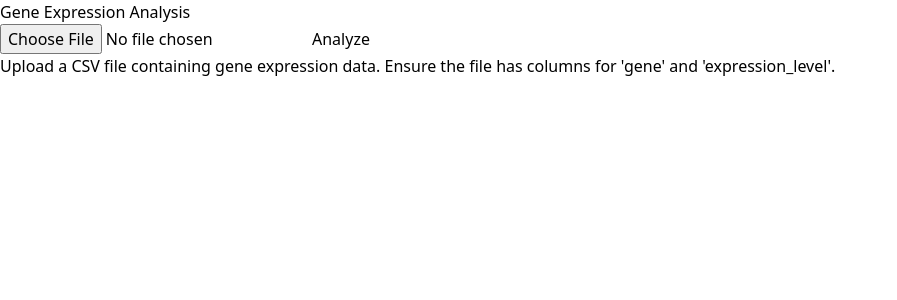
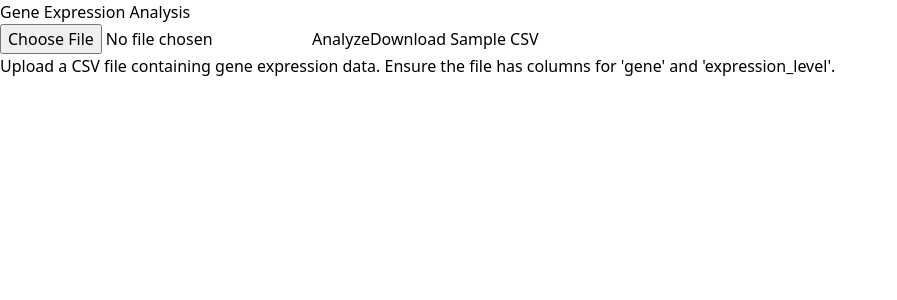
Before and after one commit to kamwro/gene-expression-in-rna-seq, a React app in the folder frontend/: page / in a window 1280 px wide. Shown: the top 300 px of the page, without its empty margins (0-897 px from the left). Built offline with nearby package versions, Linux system fonts and the light colour scheme; the HTML template or start-up script is replaced by a standard one.

Commit message:
feat: download sample csv

```diff
--- a/frontend/src/components/GeneExpressionForm.tsx
+++ b/frontend/src/components/GeneExpressionForm.tsx
@@ -1,7 +1,7 @@
 import React, { useState } from 'react';
 import '../index.css';
 import type { GeneExpressionFormProps } from '../utils/types';
-import { csvToJson } from '../utils/csvToJson';
+import { csvToJson, generateSampleCsv } from '../utils';
 
 const GeneExpressionForm: React.FC<GeneExpressionFormProps> = ({
   onSubmit,
@@ -43,13 +43,24 @@
   return (
     <form onSubmit={handleSubmit}>
       <input type="file" accept=".csv" onChange={handleFileChange} />
-      <button type="submit" className="mt-2 px-4 py-2 bg-blue-500 text-white">
+
+      <button type="submit" className="mr-10 mt-2 px-4 py-2 bg-blue-500 text-white">
         {isSubmitting ? 'Submitting...' : 'Analyze'}
       </button>
+
+      <button
+        type="button"
+        onClick={generateSampleCsv}
+        className="mt-2 px-5 py-2 bg-blue-600 text-white"
+      >
+        Download Sample CSV
+      </button>
+
       <p className="mt-2 text-gray-600">
         Upload a CSV file containing gene expression data. Ensure the file has
         columns for 'gene' and 'expression_level'.
       </p>
+
       {error && <p className="text-red-500">{error}</p>}
     </form>
   );
--- /dev/null
+++ b/frontend/src/utils/generateSampleCsv.ts
@@ -0,0 +1,26 @@
+export const generateSampleCsv = () => {
+  const sampleData = [
+    ['Gene', 'Expression Level'],
+    ['BRCA1', '12.34'],
+    ['TP53', '7.89'],
+  ];
+
+  // Convert the array to CSV format
+  const csvContent = sampleData.map((row) => row.join(',')).join('\n');
+
+  // Create a Blob from the CSV content
+  const blob = new Blob([csvContent], { type: 'text/csv;charset=utf-8;' });
+
+  // Create a link element and trigger download
+  const link = document.createElement('a');
+  if (link.download !== undefined) {
+    // Create a URL for the Blob
+    const url = URL.createObjectURL(blob);
+    link.setAttribute('href', url);
+    link.setAttribute('download', 'sample-data.csv');
+    link.style.visibility = 'hidden';
+    document.body.appendChild(link);
+    link.click();
+    document.body.removeChild(link);
+  }
+};
--- /dev/null
+++ b/frontend/src/utils/index.ts
@@ -0,0 +1,2 @@
+export * from './generateSampleCsv';
+export * from './csvToJson';
```
